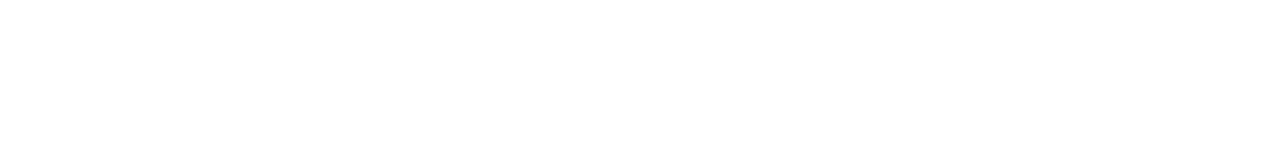
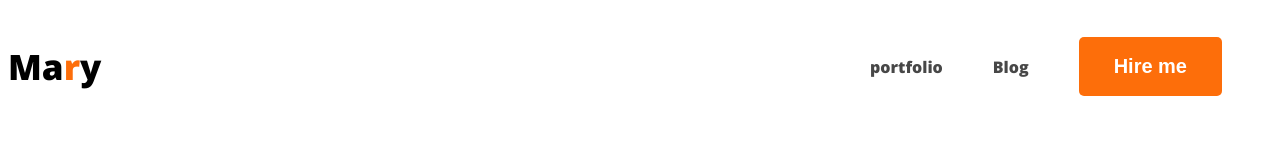
Before and after one commit to Samiul-Soumik/developer-potfolio, a plain HTML site: page index.html in a window 1280 px wide. Drawn offline with nearby package versions, Linux system fonts and the light colour scheme.

Commit message:
nav done

```diff
--- a/index.html
+++ b/index.html
@@ -5,14 +5,30 @@
   <meta charset="UTF-8">
   <meta name="viewport" content="width=device-width, initial-scale=1.0">
   <title> developer-potfolio</title>
+  <link rel="stylesheet" href="styles/protfolio.css">
+
+  <link rel="preconnect" href="https://fonts.googleapis.com">
+  <link rel="preconnect" href="https://fonts.gstatic.com" crossorigin>
+  <link href="https://fonts.googleapis.com/css2?family=Open+Sans:wght@800&display=swap" rel="stylesheet">
 </head>
 
 <body>
   <header>
+    <nav>
+      <h3 class="web-title">Ma<span class="text-primary">r</span>y</h3>
+      <ul>
+        <li><a href="">portfolio</a></li>
+        <li><a href="">Blog </a></li>
+        <li><button class="btn-primary ">Hire me</button></li>
+      </ul>
+    </nav>
+  </header>
+  <main>
 
-  </header>
-  <main> </main>
-  <footer></footer>
+  </main>
+  <footer>
+
+  </footer>
 </body>
 
 </html>
--- /dev/null
+++ b/styles/protfolio.css
@@ -0,0 +1,44 @@
+/* common shart style */
+body {
+  font-family: 'Open Sans', sans-serif;
+}
+.text-primary {
+  color: #fd6e0a;
+}
+.btn-primary {
+  background-color: #fd6e0a;
+  border-radius: 5px;
+  border: 0;
+  color: #fff;
+  font-size: 20px;
+  font-style: normal;
+  font-weight: 700;
+  padding: 18px 35px;
+}
+/* nav relaed style  */
+nav {
+  display: flex;
+  justify-content: space-between;
+  align-items: center;
+}
+.nav-title {
+  color: #181818;
+  font-style: normal;
+  font-weight: 800;
+}
+nav > ul {
+  display: flex;
+  align-items: center;
+}
+nav li {
+  list-style: none;
+  margin-right: 50px;
+  color: #474747;
+}
+nav a {
+  text-decoration: none;
+  color: #474747;
+}
+h3 {
+  font-size: 35px;
+}
```
